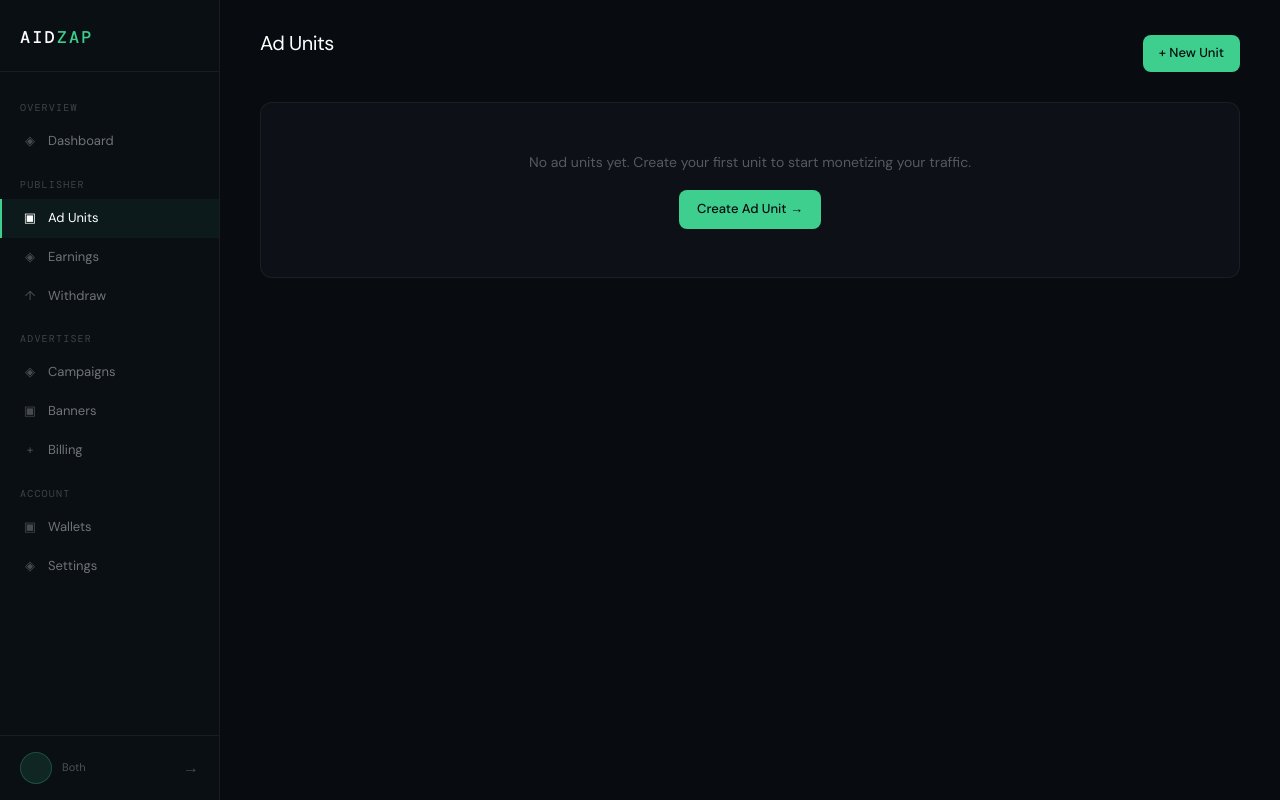
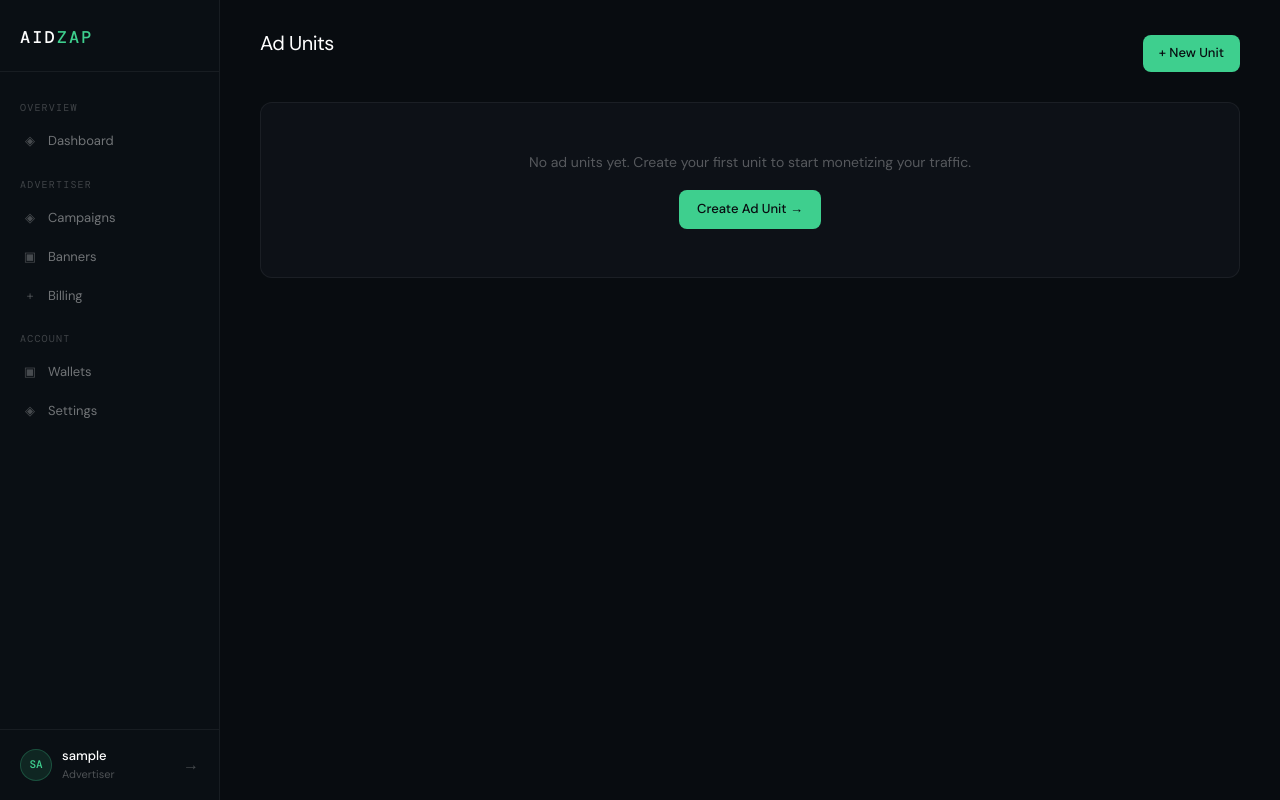
Before and after one commit to russenmafia/aidzap, a PHP site: page /publisher/units in a window 1280 px wide. Run offline with PHP 8.4, Linux system fonts and the light colour scheme; the visitor is signed in with stand-in values (Sample User, id 1); data comes from the database, SQL or seed files in the repository; tables that the repository leaves empty hold one stand-in row (values such as "Sample post").

Commit message:
fix: Dashboard Sidebar Rolle + Admin Link + AdminController Syntax

```diff
--- a/app/Controllers/AdminController.php
+++ b/app/Controllers/AdminController.php
@@ -266,7 +266,6 @@ class AdminController
         }
         header('Location: /admin/fraud?done=1'); exit;
     }
-}
 
     // ── Cron Overview ────────────────────────────────────────────────────────
     public function crons(): void
@@ -318,3 +317,4 @@ class AdminController
         header('Content-Type: text/plain');
         echo $output;
     }
+}
--- a/app/Views/layouts/dashboard.php
+++ b/app/Views/layouts/dashboard.php
@@ -1,7 +1,12 @@
 <?php
-// $user muss immer gesetzt sein – Fallback verhindert Notices
-$user   = $user   ?? ['username' => '', 'role' => 'both'];
+$user   = $user ?? null;
 $active = $active ?? '';
+if (!$user && isset($_SESSION['user_id'])) {
+    $stmt = \Core\Database::getInstance()->prepare('SELECT username, role FROM users WHERE id = ? LIMIT 1');
+    $stmt->execute([$_SESSION['user_id']]);
+    $user = $stmt->fetch() ?: ['username' => '', 'role' => 'both'];
+}
+$user = $user ?? ['username' => '', 'role' => 'both'];
 ?>
 <!DOCTYPE html>
 <html lang="en">
@@ -27,7 +32,7 @@ $active = $active ?? '';
         <span class="sb-icon">&#9672;</span> Dashboard
       </a>
 
-      <?php if (in_array($user['role'], ['publisher','both'])): ?>
+      <?php if (in_array($user['role'], ['publisher','both','admin'])): ?>
       <div class="sb-section">Publisher</div>
       <a href="/publisher/units" class="sb-item <?= $active === 'units' ? 'active' : '' ?>">
         <span class="sb-icon">&#9635;</span> Ad Units
@@ -40,7 +45,7 @@ $active = $active ?? '';
       </a>
       <?php endif; ?>
 
-      <?php if (in_array($user['role'], ['advertiser','both'])): ?>
+      <?php if (in_array($user['role'], ['advertiser','both','admin'])): ?>
       <div class="sb-section">Advertiser</div>
       <a href="/advertiser/campaigns" class="sb-item <?= $active === 'campaigns' ? 'active' : '' ?>">
         <span class="sb-icon">&#9672;</span> Campaigns
@@ -69,7 +74,7 @@ $active = $active ?? '';
         <div class="sb-username"><?= htmlspecialchars($user['username']) ?></div>
         <div class="sb-role"><?= htmlspecialchars(ucfirst($user['role'])) ?></div>
       </div>
-      <a href="/logout" class="sb-logout" title="Logout">&#x2192;</a>
+      <?php if(\Core\AdminAuth::isAdmin()): ?><a href="/admin" style="font-size:11px;color:#e05454;margin-left:auto;text-decoration:none">Admin</a><?php endif; ?><a href="/logout" class="sb-logout" title="Logout">&#x2192;</a>
     </div>
   </aside>
 
```
